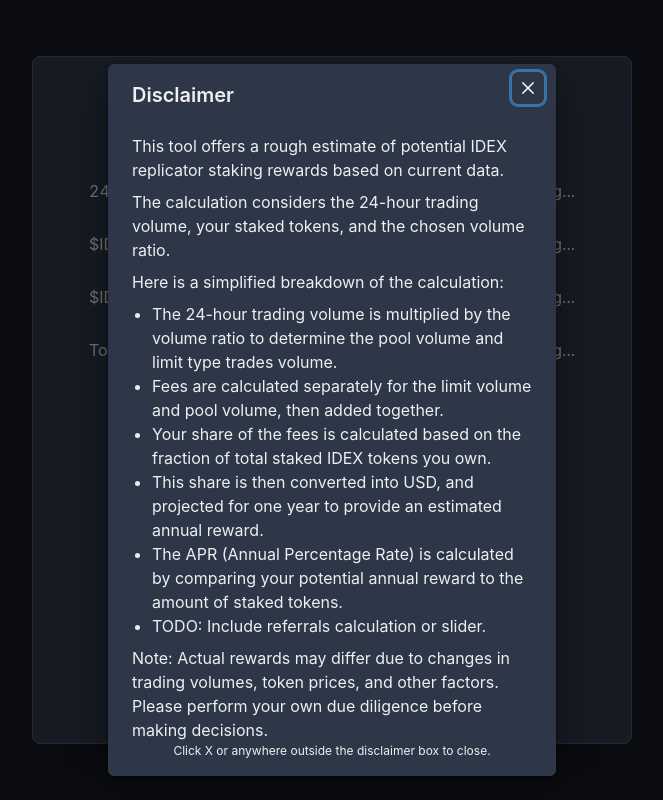
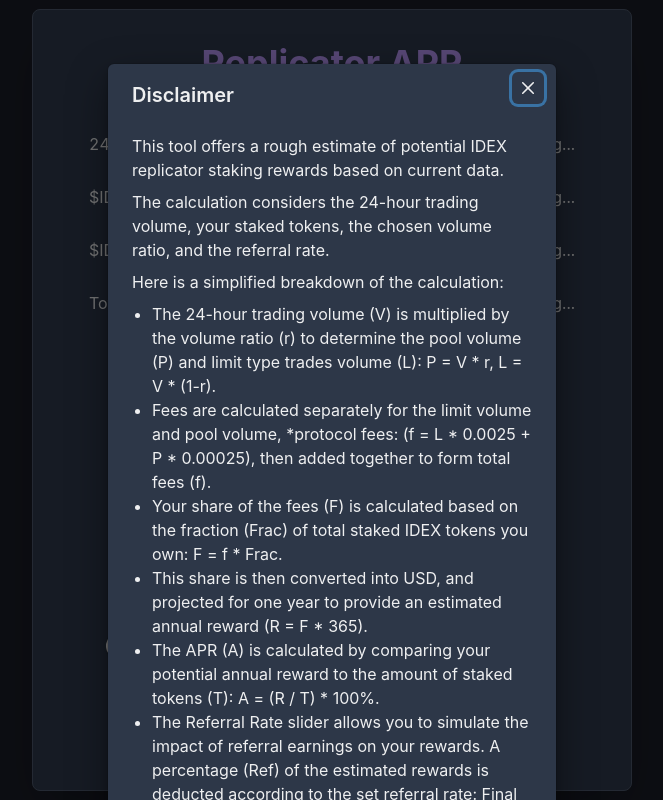
Before and after one commit to nardis556/replicator-calc, a Next.js app: page / in a window 1280 px wide. Shown: the whole page, without its empty margins (308-971 px from the left). Built offline with nearby package versions, Linux system fonts and the light colour scheme; no server answers.

Commit message:
asdasdasdasdasdasdas

```diff
--- a/pages/Calculator.tsx
+++ b/pages/Calculator.tsx
@@ -29,6 +29,7 @@
   const [liquidityRatio, setLiquidityRatio] = useState(0.5);
   const [idexLeftRemaining, setIdexLeftRemaining] = useState(0);
   const [fetched, setFetched] = useState(false);
+  const [referralPercentage, setReferralPercentage] = useState(0);
 
   useEffect(() => {
     if (!fetched) {
@@ -67,10 +68,16 @@
     const totalFees = limitFees + poolFees;
     const userStakeFraction = parseFloat(tokenAmount) / totalStakedIdex;
 
-    const userRewardUSD = totalFees * userStakeFraction * 0.5 * 365;
+    const referralReduction = referralPercentage / 100;
+
+    const userRewardUSD =
+      totalFees * userStakeFraction * 0.5 * 365 * (1 - referralReduction);
     const userRewardIDEX = userRewardUSD / tokenPriceUsd;
 
-    const APR = (userRewardIDEX / parseFloat(tokenAmount)) * 100;
+    const APR =
+      (userRewardIDEX / parseFloat(tokenAmount)) *
+      100 *
+      (1 - referralReduction);
 
     setProjectedAnnualReward(userRewardUSD);
     setAPR(APR);
@@ -91,6 +98,11 @@
 
   const handleRatioChange = (value) => {
     setLiquidityRatio(value / 100);
+  };
+
+  const handleReferralChange = (value) => {
+    setReferralPercentage(value);
+    calculateRewards(); // recalculate rewards when the referral percentage changes
   };
 
   return (
@@ -175,7 +187,28 @@
           Submit
         </Button>
       </Box>
-
+      <Box color="white" width="80%">
+        <Text>
+          Referral percentage:{" "}
+          {String(Number(referralPercentage.toFixed(0))).padStart(3, " ")}%
+        </Text>
+        <Box width="100%">
+          <Slider
+            colorScheme="purple"
+            value={referralPercentage}
+            onChange={handleReferralChange}
+            min={0}
+            max={100}
+            step={5}
+            mt={2}
+          >
+            <SliderTrack>
+              <SliderFilledTrack />
+            </SliderTrack>
+            <SliderThumb boxSize={6} />
+          </Slider>
+        </Box>
+      </Box>
       <Box color="white" width="80%">
         <Text>
           Volume ratio (Pool / Total):{" "}
--- a/pages/Disclaimer.tsx
+++ b/pages/Disclaimer.tsx
@@ -4,15 +4,15 @@
   return (
     <Box>
       <Text mb={2}>This tool offers a rough estimate of potential IDEX replicator staking rewards based on current data.</Text>
-      <Text mb={2}>The calculation considers the 24-hour trading volume, your staked tokens, and the chosen volume ratio.</Text>
+      <Text mb={2}>The calculation considers the 24-hour trading volume, your staked tokens, the chosen volume ratio, and the referral rate.</Text>
       <Text mb={2}>Here is a simplified breakdown of the calculation:</Text>
       <Text as="ul" pl={5} mb={2}>
-        <Text as="li">The 24-hour trading volume is multiplied by the volume ratio to determine the pool volume and limit type trades volume.</Text>
-        <Text as="li">Fees are calculated separately for the limit volume and pool volume, then added together.</Text>
-        <Text as="li">Your share of the fees is calculated based on the fraction of total staked IDEX tokens you own.</Text>
-        <Text as="li">This share is then converted into USD, and projected for one year to provide an estimated annual reward.</Text>
-        <Text as="li">The APR (Annual Percentage Rate) is calculated by comparing your potential annual reward to the amount of staked tokens.</Text>
-        <Text as="li">TODO: Include referrals calculation or slider.</Text>
+        <Text as="li">The 24-hour trading volume (V) is multiplied by the volume ratio (r) to determine the pool volume (P) and limit type trades volume (L): P = V * r, L = V * (1-r).</Text>
+        <Text as="li">Fees are calculated separately for the limit volume and pool volume, *protocol fees: (f = L * 0.0025 + P * 0.00025), then added together to form total fees (f).</Text>
+        <Text as="li">Your share of the fees (F) is calculated based on the fraction (Frac) of total staked IDEX tokens you own: F = f * Frac.</Text>
+        <Text as="li">This share is then converted into USD, and projected for one year to provide an estimated annual reward (R = F * 365).</Text>
+        <Text as="li">The APR (A) is calculated by comparing your potential annual reward to the amount of staked tokens (T): A = (R / T) * 100%.</Text>
+        <Text as="li">The Referral Rate slider allows you to simulate the impact of referral earnings on your rewards. A percentage (Ref) of the estimated rewards is deducted according to the set referral rate: Final Reward = R * (1 - Ref).</Text>
       </Text>
       <Text>Note: Actual rewards may differ due to changes in trading volumes, token prices, and other factors. Please perform your own due diligence before making decisions.</Text>
       <Text mb={2} fontSize={12} align={'center'}> Click X or anywhere outside the disclaimer box to close.</Text>
```
